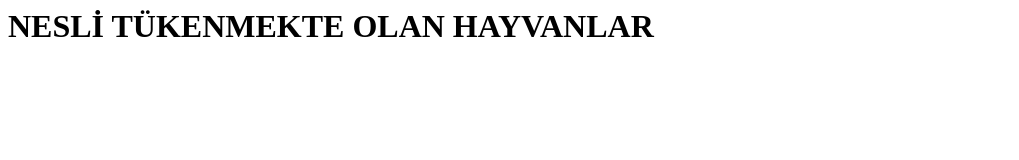
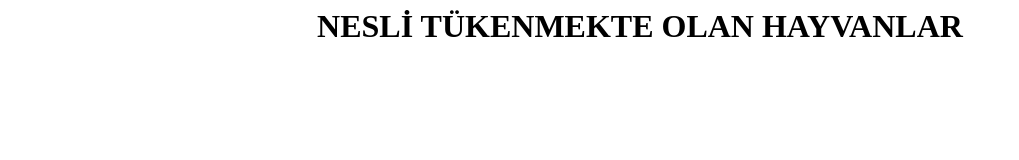
Before and after one commit to minayetkin/NTH, a plain HTML site: page index.html in a window 1280 px wide. Shown: the whole page, without its empty margins (0-1019 px from the left). Drawn offline with Linux system fonts and the light colour scheme.

Commit message:
Update index.html
puşladım

```diff
--- a/index.html
+++ b/index.html
@@ -4,5 +4,5 @@
 </head>
 
 <body>
-<h1><strong>NESLİ TÜKENMEKTE OLAN HAYVANLAR</strong></h1>
+<h1><center><strong>NESLİ TÜKENMEKTE OLAN HAYVANLAR</strong></center></h1>
 </body>
```
